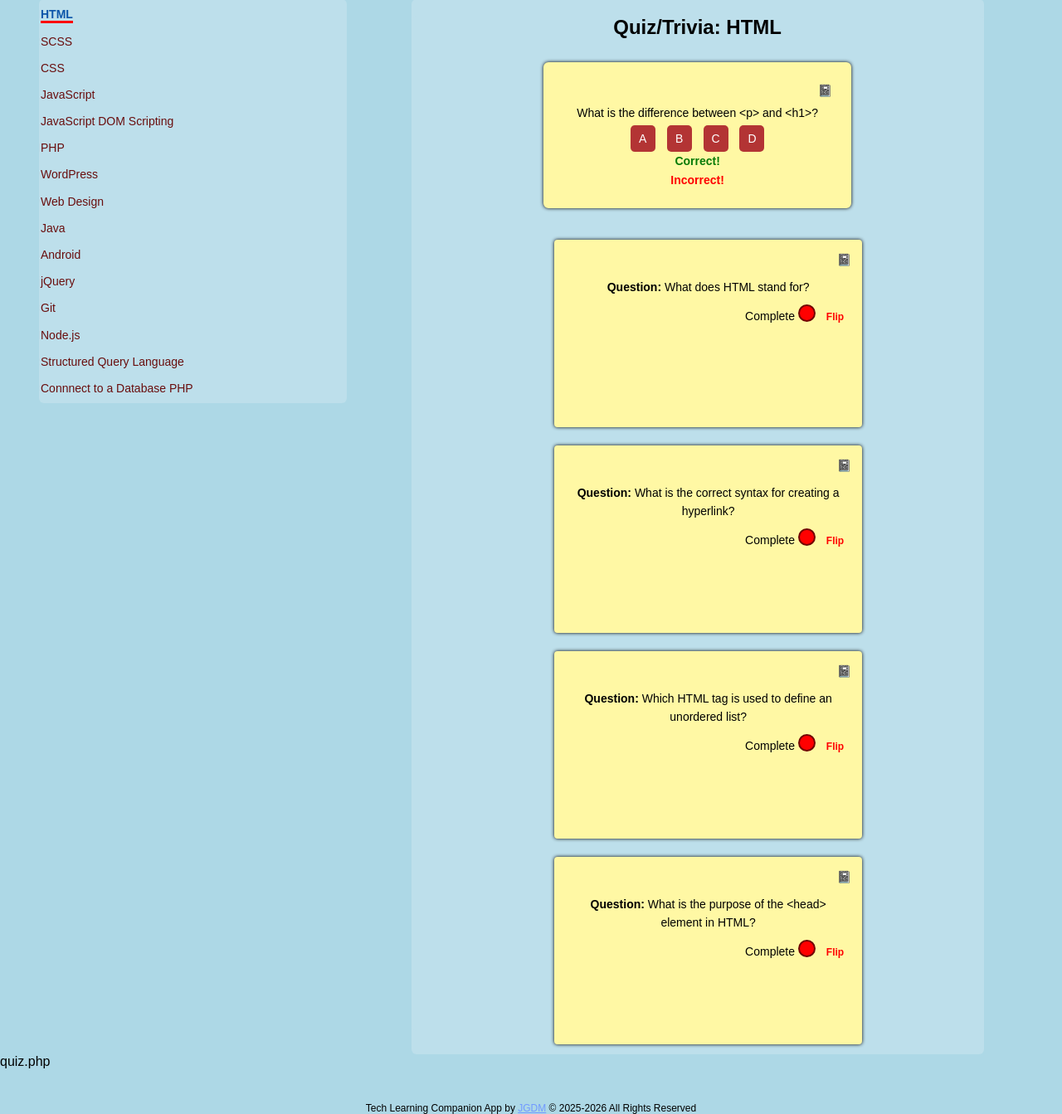
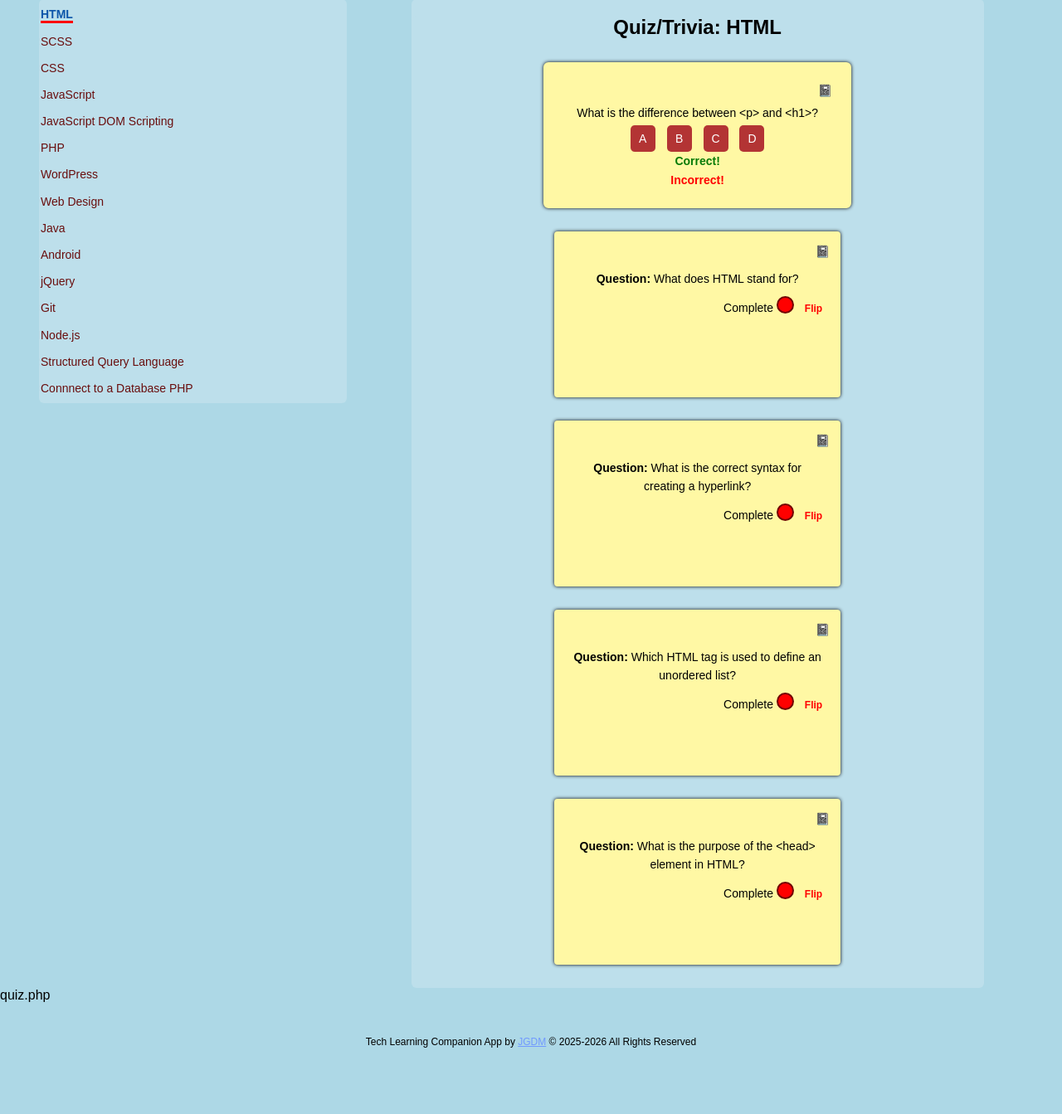
Before and after one commit to jg-digital-media/learning_companion_app, a PHP site: page /quiz.php in a window 1280 px wide. Shown: the part 165-1508 px from the top of the page at 83% size. After the commit the page ends 1428 px from the top, so only its background shows below. Run offline with PHP 8.4, Linux system fonts and the light colour scheme.

Commit message:
update stylesheet

```diff
--- a/style.css
+++ b/style.css
@@ -1,4 +1,4 @@
-/* Last Update: 24-10-2025 11:02 */
+/* Last Update: 24-10-2025 11:15 */
 * {
   padding: 0;
   margin: 0;
@@ -596,6 +596,7 @@ body main.page---quizzes .topic---quizzes--container article .quiz.quiz---flipca
   min-height: 200px;
   height: auto;
   box-shadow: none;
+  padding: 0;
 }
 body main.page---quizzes .topic---quizzes--container article .quiz.quiz---flipcard:hover {
   border: none;
@@ -615,6 +616,8 @@ body main.page---quizzes .topic---quizzes--container article .quiz.quiz---flipca
 body main.page---quizzes .topic---quizzes--container article .quiz.quiz---flipcard .quiz---flipcard--front,
 body main.page---quizzes .topic---quizzes--container article .quiz.quiz---flipcard .quiz---flipcard--back {
   position: absolute;
+  top: 0;
+  left: 0;
   width: 100%;
   min-height: 200px;
   height: auto;
@@ -625,6 +628,7 @@ body main.page---quizzes .topic---quizzes--container article .quiz.quiz---flipca
   box-shadow: black 0 0 4px 0;
   padding: 10px;
   border-radius: 4px;
+  box-sizing: border-box;
   transition: border 0.3s;
 }
 body main.page---quizzes .topic---quizzes--container article .quiz.quiz---flipcard .quiz---flipcard--front:hover,
@@ -634,11 +638,13 @@ body main.page---quizzes .topic---quizzes--container article .quiz.quiz---flipca
 body main.page---quizzes .topic---quizzes--container article .quiz.quiz---flipcard .quiz---flipcard--front {
   z-index: 2;
   transform: rotateY(0deg);
+  position: relative;
 }
 body main.page---quizzes .topic---quizzes--container article .quiz.quiz---flipcard .quiz---flipcard--back {
   transform: rotateY(180deg);
   background: #c8f7ff;
   border: solid 3px #c8f7ff;
+  position: absolute;
 }
 body main.page---quizzes .topic---quizzes--container article .quiz.quiz---flipcard .quiz---flipcard--back:hover {
   border: solid 3px #6ceaff;
```
Also changed, not shown: 1 other file.
